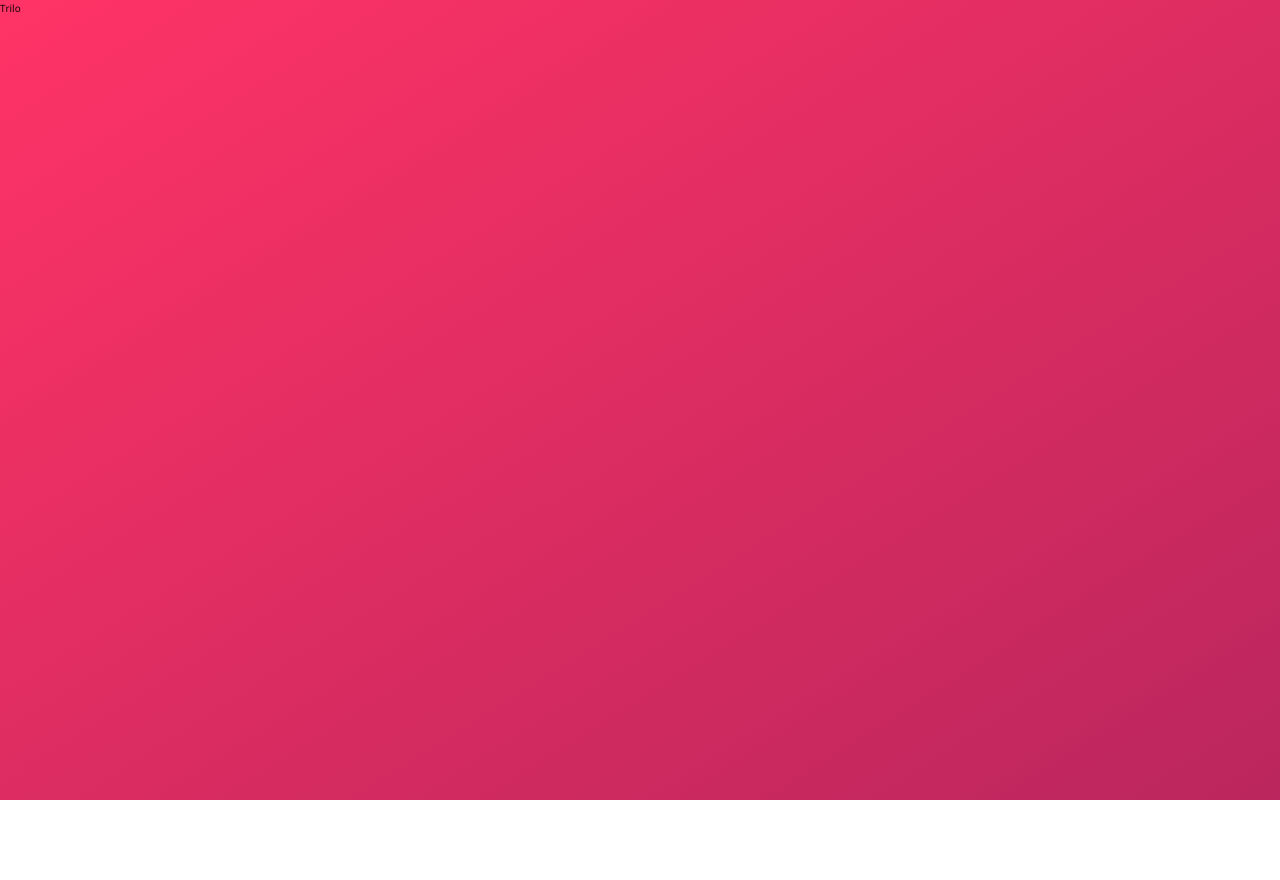
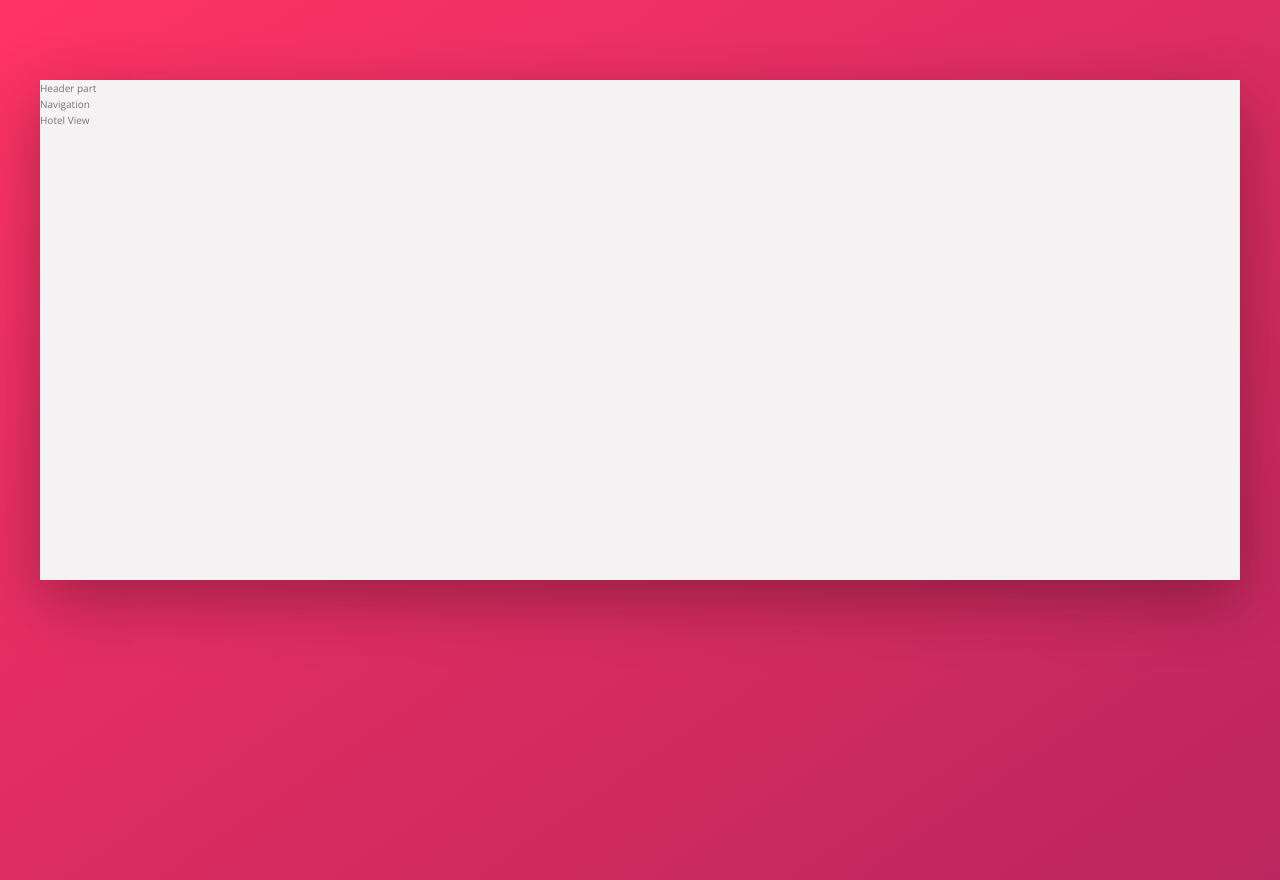
Before and after one commit to retelesk/trillo, a website: page index.html in a window 1280 px wide. Before the commit the page ends 800 px from the top, so only its background shows below. Drawn offline with nearby package versions, Linux system fonts and the light colour scheme.

Commit message:
Changes to be committed: 	modified:   css/style.css 	modified:   index.html 	modified:   sass/_base.scss 	modified:   sass/_layout.scss

```diff
--- a/index.html
+++ b/index.html
@@ -13,7 +13,19 @@
 </head>
 
 <body>
-    Trilo
+    <div class="container">
+        <header class="header">
+            Header part
+        </header>
+        <div class="content">
+            <nav class="sidebar">
+                Navigation
+            </nav>
+            <main class="hotel-view">
+                Hotel View
+            </main>
+        </div>
+    </div>
 </body>
 
 </html>
--- a/sass/_base.scss
+++ b/sass/_base.scss
@@ -24,6 +24,8 @@ Grey dark 3: #999
   --color-grey-dark-1: #333;
   --color-grey-dark-2: #777;
   --color-grey-dark-3: #999;
+
+  --shadow-dark: 0 2rem 6rem rgba(0, 0, 0, 0.3);
 }
 
 * {
--- a/sass/_layout.scss
+++ b/sass/_layout.scss
@@ -0,0 +1,15 @@
+.container {
+  max-width: 120rem;
+  margin: 8rem auto;
+  background-color: var(--color-grey-light-2);
+  box-shadow: var(--shadow-dark);
+  min-height: 50rem;
+}
+.header {
+}
+.content {
+}
+.sidebar {
+}
+.hotel-view {
+}
```
Also changed, not shown: css/style.css.
